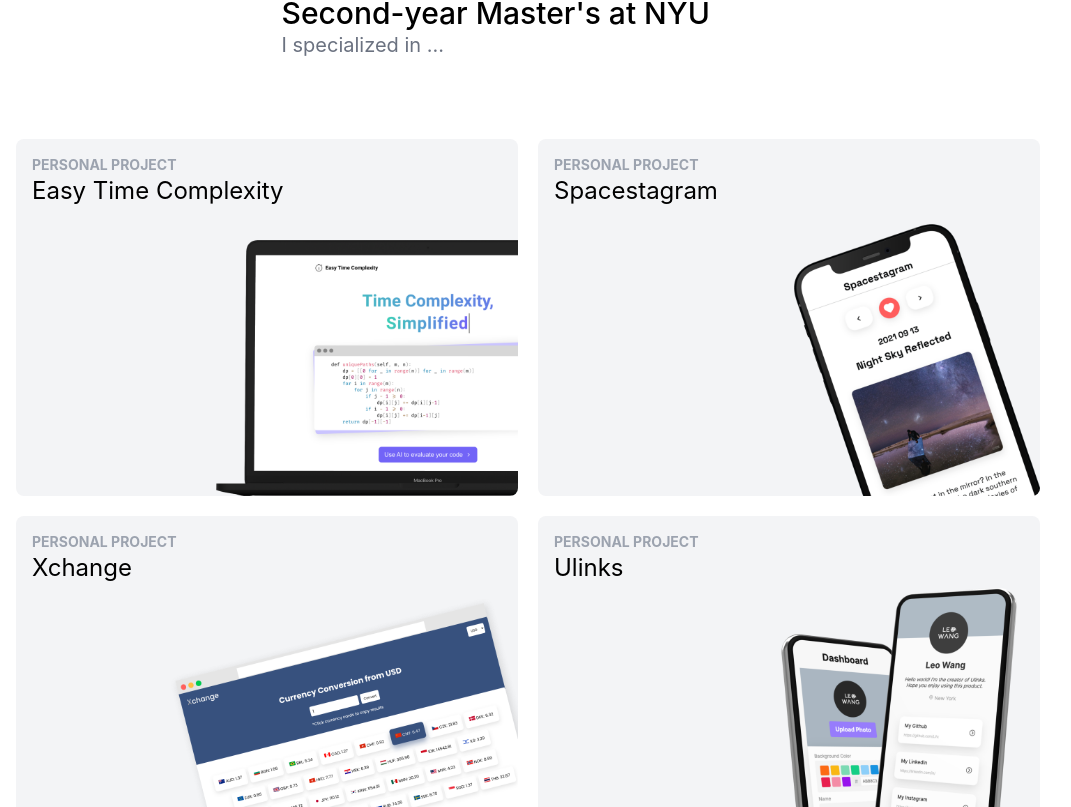
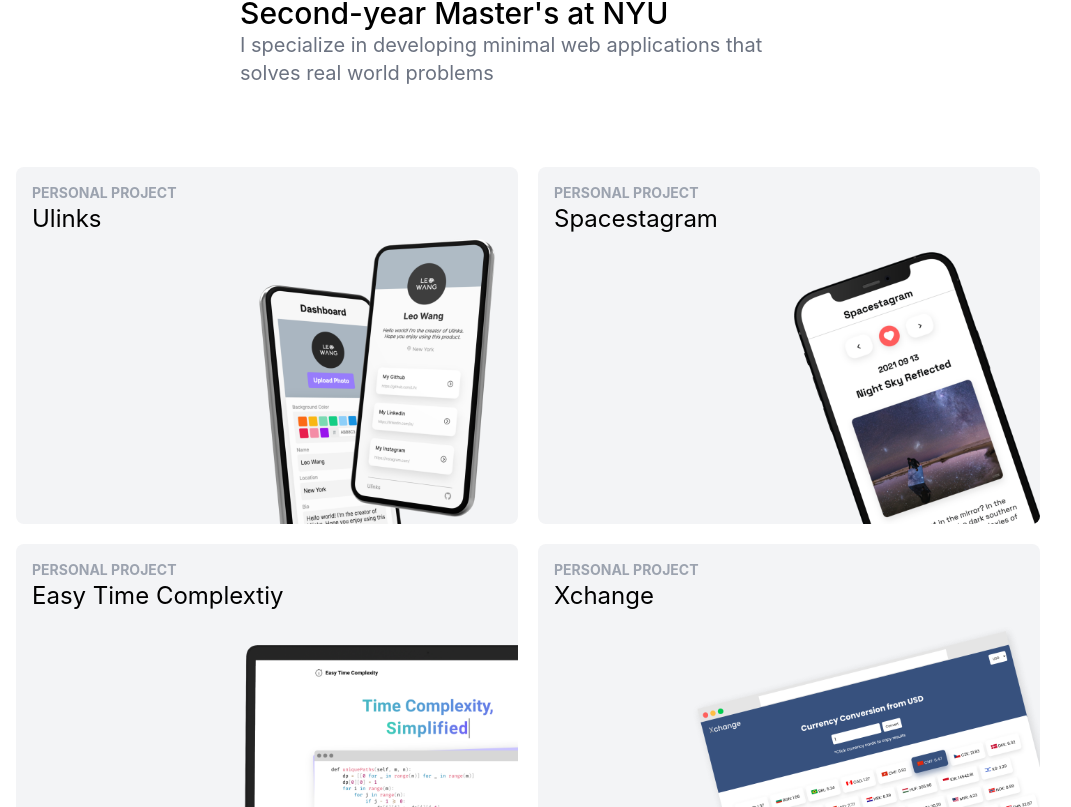
Before and after one commit to LihaoWang/next-portfolio-2021, a Next.js app: page / in a window 1280 px wide. Shown: the part 353-1160 px from the top of the page, without its empty margins (112-1183 px from the left). Built offline with nearby package versions, Linux system fonts and the light colour scheme.

Commit message:
refactored data to json

```diff
--- a/components/Footer.js
+++ b/components/Footer.js
@@ -2,6 +2,7 @@ import React from "react";
 import { FaGithubAlt, FaLinkedin, FaInstagram } from "react-icons/fa";
 import Link from "next/link";
 import { IoIosArrowUp } from "react-icons/io";
+
 function Footer() {
   return (
     <div className="">
@@ -18,8 +19,8 @@ function Footer() {
             Made with
             <span role="img" aria-label="love">
               ❤️
-            </span>
-            {"    "}by Leo. 2021.
+            </span>{" "}
+            by Leo. 2021.
           </p>
           <div className="flex flex-row text-3xl text-gray-400 mt-5">
             <a href="https://github.com/LihaoWang">
--- a/components/Hero.js
+++ b/components/Hero.js
@@ -4,7 +4,7 @@ function Hero() {
   return (
     <div className="flex flex-col justify-center items-center mb-20 mt-10">
       <img className="max-w-full w-40" src="avatar.png" alt="" />
-      <div className="flex flex-col justify-start items-start mt-5">
+      <div className="flex flex-col justify-start items-start mt-5 max-w-xl">
         <p className="text-xl text-gray-500 tracking-wider font-bold">
           HI I&apos;M LEO{" "}
         </p>
@@ -14,7 +14,10 @@ function Hero() {
         <h1 className="text-3xl font-medium  ">
           Second-year Master&apos;s at NYU
         </h1>
-        <p className="text-xl text-gray-500 ">I specialized in ... </p>
+        <p className="text-xl text-gray-500 ">
+          I specialize in developing minimal web applications that solves real
+          world problems{" "}
+        </p>
       </div>
     </div>
   );
--- /dev/null
+++ b/components/ProjectItem.js
@@ -0,0 +1,21 @@
+import React from "react";
+import Link from "next/link";
+function ProjectItem({ data }) {
+  return (
+    <div>
+      <div className="bg-gray-100 rounded-lg cursor-pointer relative ">
+        <Link href="/easyTime">
+          <img className="max-w-full  rounded-lg" alt="" src={data.thumb}></img>
+        </Link>
+        <div className="absolute top-2 left-2 md:top-4 md:left-4">
+          <p className="text-sm text-gray-400 font-bold uppercase">
+            Personal Project
+          </p>
+          <p className="md:text-2xl">{data.title}</p>
+        </div>
+      </div>
+    </div>
+  );
+}
+
+export default ProjectItem;
--- a/components/Projects.js
+++ b/components/Projects.js
@@ -1,84 +1,14 @@
 import React from "react";
 import Link from "next/link";
+import projectsList from "../data.json";
+import ProjectItem from "./ProjectItem";
 function Projects() {
   return (
     <div>
       <div className="grid grid-cols-1 md:grid-cols-2  my-10  gap-5">
-        <div className="bg-gray-100 rounded-lg cursor-pointer relative ">
-          <Link href="/easyTime">
-            <img
-              className="max-w-full  rounded-lg"
-              alt=""
-              src="thumb.png"
-            ></img>
-          </Link>
-          <div className="absolute top-2 left-2 md:top-4 md:left-4">
-            <p className="text-sm text-gray-400 font-bold uppercase">
-              Personal Project
-            </p>
-            <p className="md:text-2xl">Easy Time Complexity</p>
-          </div>
-        </div>
-        <div className="bg-gray-100 rounded-lg cursor-pointer relative ">
-          <Link href="/easyTime">
-            <img
-              className="max-w-full  rounded-lg"
-              alt=""
-              src="space-thumb.png"
-            ></img>
-          </Link>
-          <div class="absolute top-2 left-2 md:top-4 md:left-4">
-            <p className="text-sm text-gray-400 font-bold uppercase">
-              Personal Project
-            </p>
-            <p className="md:text-2xl">Spacestagram</p>
-          </div>
-        </div>
-        <div className="bg-gray-100 rounded-lg cursor-pointer relative ">
-          <Link href="/easyTime">
-            <img
-              className="max-w-full  rounded-lg"
-              alt=""
-              src="xchange-thumb.png"
-            ></img>
-          </Link>
-          <div class="absolute top-2 left-2 md:top-4 md:left-4">
-            <p className="text-sm text-gray-400 font-bold uppercase">
-              Personal Project
-            </p>
-            <p className="md:text-2xl">Xchange</p>
-          </div>
-        </div>
-        <div className="bg-gray-100 rounded-lg cursor-pointer relative ">
-          <Link href="/easyTime">
-            <img
-              className="max-w-full  rounded-lg"
-              alt=""
-              src="ulinks-thumb.png"
-            ></img>
-          </Link>
-          <div class="absolute top-2 left-2 md:top-4 md:left-4">
-            <p className="text-sm text-gray-400 font-bold uppercase">
-              Personal Project
-            </p>
-            <p className="md:text-2xl">Ulinks</p>
-          </div>
-        </div>
-        <div className="bg-gray-100 rounded-lg cursor-pointer relative ">
-          <Link href="/easyTime">
-            <img
-              className="max-w-full  rounded-lg"
-              alt=""
-              src="freedom-thumb.png"
-            ></img>
-          </Link>
-          <div class="absolute top-2 left-2 md:top-4 md:left-4">
-            <p className="text-sm text-gray-400 font-bold uppercase">
-              Personal Project
-            </p>
-            <p className="md:text-2xl">Freedom Website Blocker</p>
-          </div>
-        </div>
+        {projectsList.map((data, key) => {
+          return <ProjectItem data={data} key={key} />;
+        })}
       </div>
     </div>
   );
--- /dev/null
+++ b/data.json
@@ -0,0 +1,32 @@
+[
+  {
+    "id": "0",
+    "title": "Ulinks",
+    "category": "personal project",
+    "thumb": "ulinks-thumb.png"
+  },
+  {
+    "id": "1",
+    "title": "Spacestagram",
+    "category": "personal project",
+    "thumb": "space-thumb.png"
+  },
+  {
+    "id": "2",
+    "title": "Easy Time Complextiy",
+    "category": "personal project",
+    "thumb": "easy-time-thumb.png"
+  },
+  {
+    "id": "3",
+    "title": "Xchange",
+    "category": "personal project",
+    "thumb": "xchange-thumb.png"
+  },
+  {
+    "id": "4",
+    "title": "Freedom Website Blocker",
+    "category": "personal project",
+    "thumb": "freedom-thumb.png"
+  }
+]
--- a/pages/index.js
+++ b/pages/index.js
@@ -3,11 +3,12 @@ import Hero from "../components/Hero";
 import Projects from "../components/Projects";
 import Nav from "../components/Nav";
 import Footer from "../components/Footer";
+
 export default function Home() {
   return (
     <div>
       <Head>
-        <title>Create Next App</title>
+        <title>Leo Wang | Portfolio</title>
         <meta name="description" content="Generated by create next app" />
         <link rel="icon" href="/favicon.ico" />
       </Head>
```
Also changed, not shown: public/easy-time-thumb.png (renamed from public/thumb.png).
